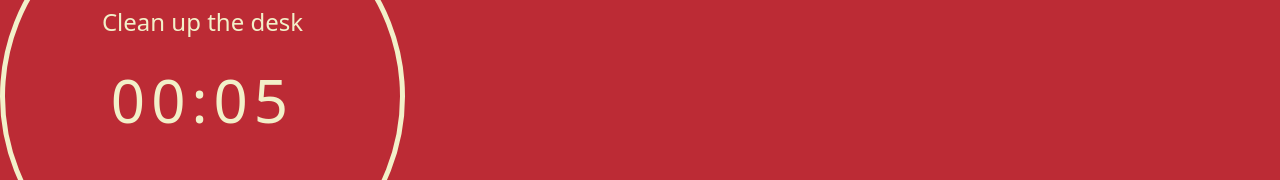
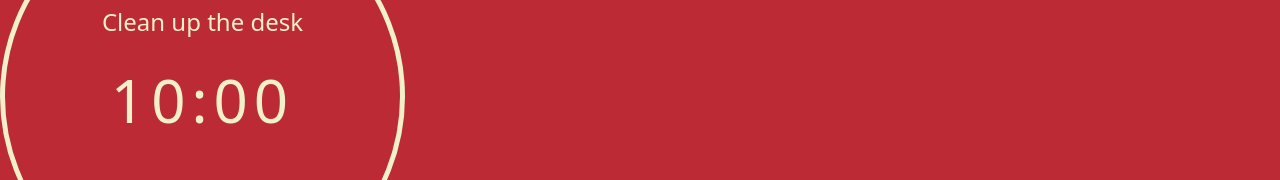
Before and after one commit to judysocute/pomodoro, a React (Create React App) app: page / in a window 1280 px wide. Shown: the part 174-354 px from the top of the page. Built offline with nearby package versions, Linux system fonts and the light colour scheme.

Commit message:
add Tasks store member

```diff
--- a/src/App.jsx
+++ b/src/App.jsx
@@ -1,7 +1,7 @@
 // @flow
 import React from 'react';
 import Navbar from 'Components/Navbar';
-import MainClock from 'Components/MainClock';
+import MainClock from 'features/tasks/MainClock';
 
 import {
   BrowserRouter as Router,
--- /dev/null
+++ b/src/Components/TaskTest/index.jsx
@@ -0,0 +1,22 @@
+// @flow
+import React from 'react';
+import { useSelector, useDispatch } from 'react-redux';
+import { removeTask } from 'features/tasks/missionSlice';
+
+function TaskTest() {
+  const tasks: Array<Task> = useSelector((state) => state.tasks.value);
+  const dispatch = useDispatch();
+  return (
+    <div>
+      {tasks.map((task) => <p key={task.id}>{task.name}</p>)}
+      <button
+        type="button"
+        onClick={() => dispatch(removeTask('a001'))}
+      >
+        Remove Task
+      </button>
+    </div>
+  );
+}
+
+export default TaskTest;
--- a/src/Components/MainClock/index.jsx
+++ b/src/features/tasks/MainClock/index.jsx
@@ -5,15 +5,14 @@ import { toTimeString } from 'utils/time';
 import Notify from 'assets/img/notify.svg';
 import Start from 'assets/img/start.svg';
 import Next from 'assets/img/next.svg';
+import { useSelector, useDispatch } from 'react-redux';
+import { nextTask } from 'features/tasks/missionSlice';
 import ProgressBar from './ProgressBar';
 
 function MainClock() {
-  const [task] = useState<Task>({
-    id: 'sdad',
-    desc: 'ajdsijdisjad',
-    name: 'Clean up the desk',
-    totalSecond: 5,
-  });
+  const dispatch = useDispatch();
+  const { tasks, currentIndex }: Mission = useSelector((state) => state.mission);
+  const task = tasks[currentIndex];
 
   const [passedTime, setPassedTime] = useState(0);
   const [timerId, setTimerId] = useState(0);
@@ -61,7 +60,7 @@ function MainClock() {
         <button type="button" className="mx-2.5 cursor-pointer focus:outline-none z-10" onClick={startTimer}>
           <img src={Start} alt="Start" width="50" className="hover:opacity-50" />
         </button>
-        <button type="button" className="mx-2.5 cursor-pointer focus:outline-none z-10">
+        <button type="button" className="mx-2.5 cursor-pointer focus:outline-none z-10" onClick={() => dispatch(nextTask())}>
           <img src={Next} alt="Next" width="50" className="hover:opacity-50" />
         </button>
       </div>
--- /dev/null
+++ b/src/features/tasks/missionSlice.js
@@ -0,0 +1,68 @@
+// @flow
+import { createSlice } from '@reduxjs/toolkit';
+import { getNextIndex, sortTasks } from 'utils/task';
+
+export const missionSlice = createSlice({
+  name: 'mission',
+  initialState: {
+    tasks: [
+      {
+        id: 1,
+        desc: 'Take everything off your desk',
+        name: 'Clean up the desk',
+        totalSecond: 60 * 10,
+        order: 1,
+      },
+      {
+        id: 2,
+        desc: 'Read everything you can get your hands on',
+        name: 'Study English',
+        totalSecond: 60 * 50,
+        order: 2,
+      },
+      {
+        id: 3,
+        desc: 'Make a anonymous chat project for my resume',
+        name: 'Finished Websocket API',
+        totalSecond: 60 * 75,
+        order: 3,
+      },
+    ],
+    completedTasks: [],
+    currentIndex: 0,
+    nextIndex: 0,
+    prevId: 0,
+    nextId: 0,
+  },
+  reducers: {
+    addTask: (state, action) => {
+      const newTasks: Array<Task> = [
+        ...state.value,
+        action.payload,
+      ];
+      state.tasks = sortTasks(newTasks);
+    },
+    removeTask: (state: Mission, action: { payload: number }) => {
+      const { tasks, currentIndex } = state;
+      const newTasks: Array<Task> = tasks.filter((item) => item.id !== action.payload);
+      state.tasks = sortTasks(newTasks);
+      state.nextIndex = getNextIndex(tasks, currentIndex);
+    },
+    completedTask: (state: Mission, action: { payload: number }) => {
+      const { tasks, currentIndex } = state;
+      const completedTask = tasks.find((item) => item.id !== action.payload);
+      if (completedTask) {
+        state.completedTasks.push(completedTask);
+        state.nextIndex = getNextIndex(tasks, currentIndex);
+      }
+    },
+    nextTask: (state: Mission) => {
+      const { tasks, currentIndex } = state;
+      state.currentIndex = getNextIndex(tasks, currentIndex);
+    },
+  },
+});
+
+export const { addTask, removeTask, nextTask } = missionSlice.actions;
+
+export default missionSlice.reducer;
--- a/src/index.jsx
+++ b/src/index.jsx
@@ -1,12 +1,16 @@
 import React from 'react';
 import ReactDOM from 'react-dom';
 import './tailwind.output.css';
+import { Provider } from 'react-redux';
 import App from './App';
+import store from './store';
 import reportWebVitals from './reportWebVitals';
 
 ReactDOM.render(
   <React.StrictMode>
-    <App />
+    <Provider store={store}>
+      <App />
+    </Provider>
   </React.StrictMode>,
   document.getElementById('root'),
 );
--- /dev/null
+++ b/src/store.js
@@ -0,0 +1,8 @@
+import { configureStore } from '@reduxjs/toolkit';
+import missionReducer from 'features/tasks/missionSlice';
+
+export default configureStore({
+  reducer: {
+    mission: missionReducer,
+  },
+});
--- /dev/null
+++ b/src/utils/task.js
@@ -0,0 +1,9 @@
+// @flow
+
+export function getNextIndex(tasks: Array<Task>, currentIndex: number) {
+  return (currentIndex + 1) % tasks.length;
+}
+
+export function sortTasks(tasks: Array<Task>) {
+  return tasks.sort((a, b) => a.order - b.order);
+}
```
Also changed, not shown: src/features/tasks/MainClock/ProgressBar.jsx (renamed from src/Components/MainClock/ProgressBar.jsx), src/features/tasks/MainClock/TimeText.jsx (renamed from src/Components/MainClock/TimeText.jsx), src/features/tasks/MainClock/index.css (renamed from src/Components/MainClock/index.css).
